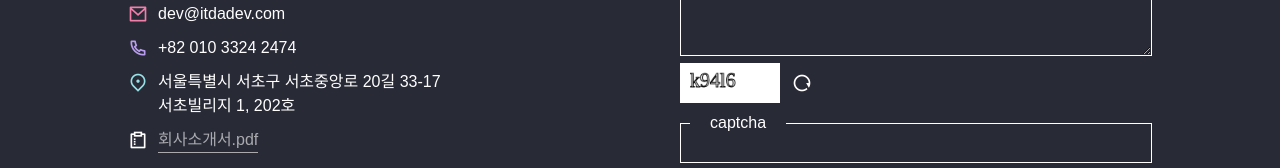
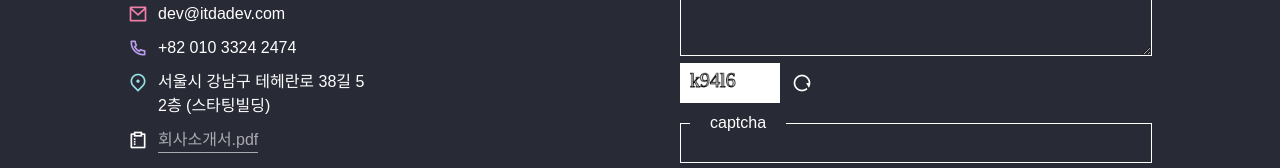
Before and after one commit to lillyYu/itda-platform, a React (Create React App) app in the folder client/: page / in a window 1280 px wide. Shown: the part 3040-3208 px from the top of the page. Built offline with nearby package versions, Linux system fonts and the light colour scheme; no server answers; a web font is replaced by a local one.

Commit message:
commit after change address

```diff
--- a/client/src/components/contact-form/Map.js
+++ b/client/src/components/contact-form/Map.js
@@ -10,18 +10,18 @@ const Map = ({ language }) => {
     >
       <NaverMap
         mapDivId="map"
-        defaultCenter={{ lat: 37.492708, lng: 127.01547 }}
-        defaultZoom={17}
+        defaultCenter={{ lat: 37.5021098, lng: 127.0426069 }}
+        defaultZoom={18}
         zoomControl={true}
       >
         <Marker
           icon={anchor}
-          position={{ lat: 37.492668, lng: 127.015493 }}
+          position={{ lat: 37.5021098, lng: 127.0426069 }}
           animation={2}
           title={
             language === "en-US"
-              ? "2F, 202, Seocho village 1, 33-17, Seochojungang-ro 20-gil, Seocho-gu, Seoul, Republic of Korea"
-              : "서울특별시 서초구 서초중앙로 20길 33-17, 서초빌리지 1, 202호"
+              ? "Starting Building, 2F, 5, Teheran-ro 38-gil, Gangnam-gu, Seoul, Republic of Korea"
+              : "서울시 강남구 테헤란로 38길 5, 2층 (스타팅빌딩)"
           }
           // onClick={() => {
           //   alert('hello');
--- a/client/src/pages/landing/ContactUs.js
+++ b/client/src/pages/landing/ContactUs.js
@@ -66,23 +66,23 @@ const ContactUs = ({ sections }) => {
                 text={
                   language === "en-US"
                     ? "33-17, Seochojungang-ro 20-gil, Seocho-gu, Seoul, Republic of Korea"
-                    : "서울특별시 서초구 서초중앙로 20길 33-17, 서초빌리지 1, 202호"
+                    : "서울시 강남구 테헤란로 38길 5, 2층 (스타팅빌딩)"
                 }
                 onCopy={() => setMessage(true)}
               >
                 {language === "en-US" ? (
                   <p>
-                    <span>2F, 202, Seocho village 1,</span>
+                    <span>Starting Building, 2F,</span>
                     <span>
-                      33-17, Seochojungang-ro 20-gil, Seocho-gu
+                      5, Teheran-ro 38-gil, Gangnam-gu,
                       <br />
                       Seoul, Republic of Korea
                     </span>
                   </p>
                 ) : (
                   <p>
-                    <span>서울특별시 서초구 서초중앙로 20길 33-17</span>
-                    <span>서초빌리지 1, 202호</span>
+                    <span>서울시 강남구 테헤란로 38길 5</span>
+                    <span>2층 (스타팅빌딩)</span>
                   </p>
                 )}
               </CopyToClipboard>
```
